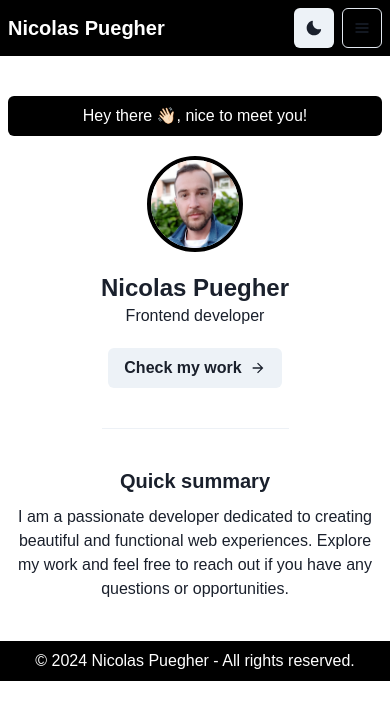
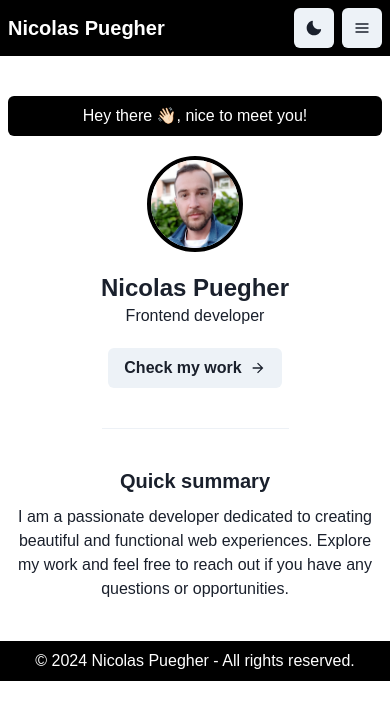
Before and after one commit to nicoPuegher/portfolio, a React (Vite) app: page / in a window 390 px wide. Shown: the top 720 px of the page. Built offline with nearby package versions, Linux system fonts and the light colour scheme.

Commit message:
Reorganize props in navbar menu mobile

```diff
--- a/src/layouts/navbar/menu-mobile.jsx
+++ b/src/layouts/navbar/menu-mobile.jsx
@@ -17,12 +17,11 @@ export default function MenuMobile() {
 	const context = useContext(Context);
 
 	return (
-		<Box ml="2" display={{ base: 'inline-block', md: 'none' }}>
+		<Box ml={2} display="inline-block">
 			<Menu>
 				<MenuButton
 					as={IconButton}
 					icon={<HamburgerIcon />}
-					variant="outline"
 					aria-label="Options"
 				/>
 				<MenuList>
```
